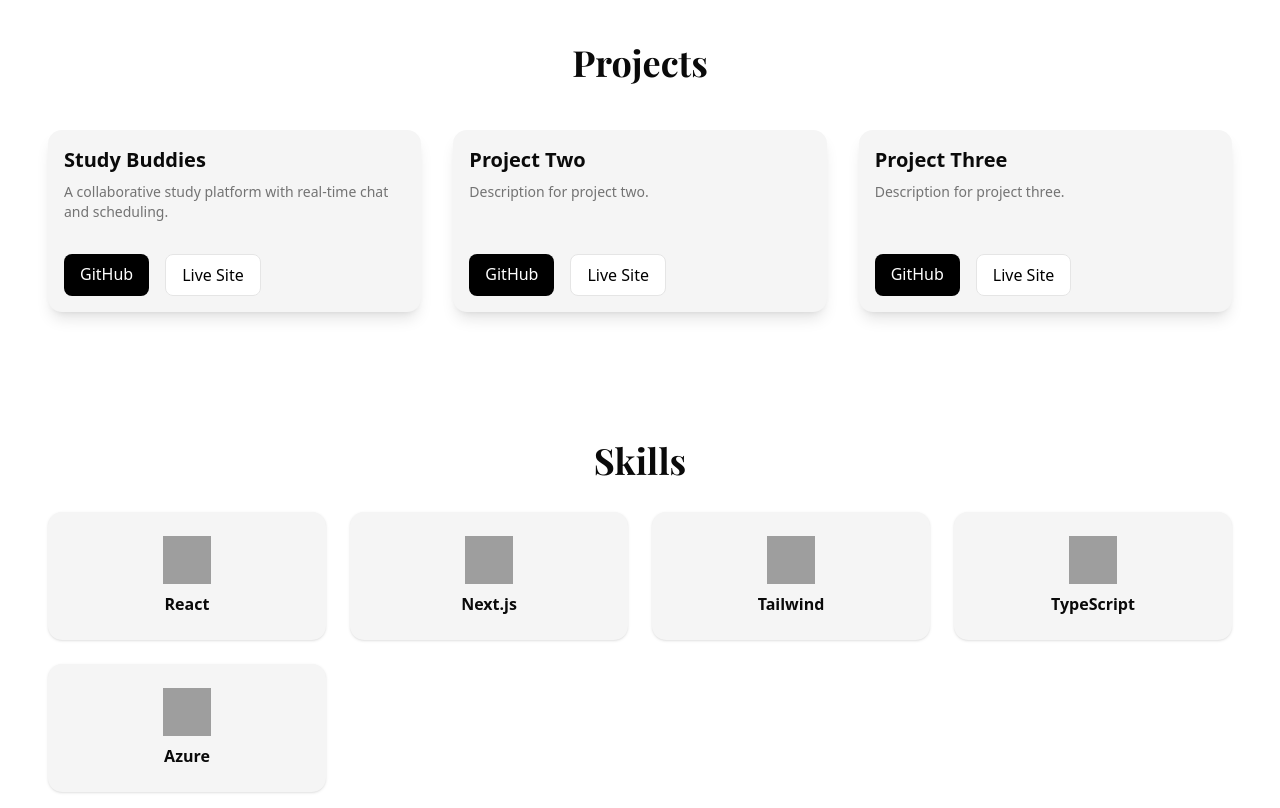
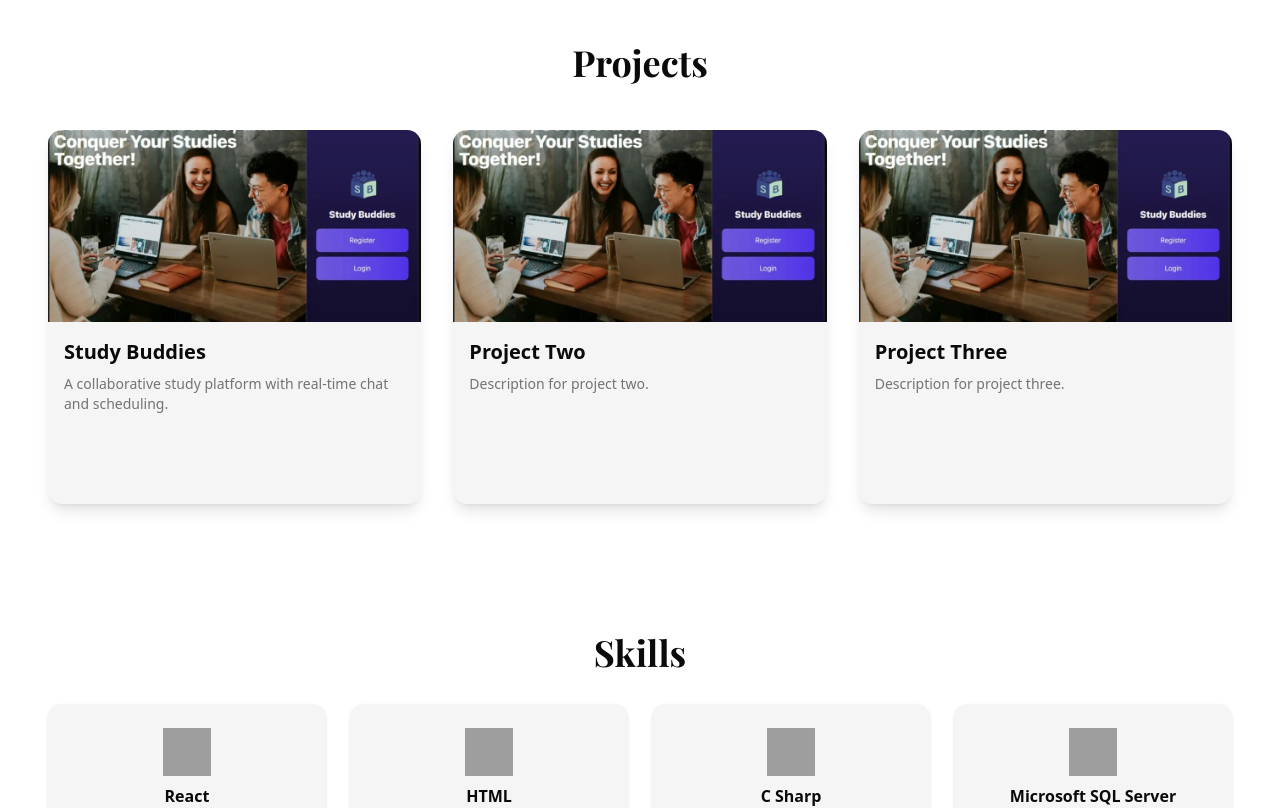
Before and after one commit to davidmonterrosa/dm-portfolio-project, a Next.js app: page / in a window 1280 px wide. Shown: the part 1280-2088 px from the top of the page. Built offline with nearby package versions, Linux system fonts and the light colour scheme; grey boxes are pictures that could not be loaded; a web font is replaced by a local one.

Commit message:
latest changes

```diff
--- a/src/app/page.tsx
+++ b/src/app/page.tsx
@@ -105,18 +105,21 @@ export default function Home() {
             {[
               {
                 title: 'Study Buddies',
+                thumbnail: '/assets/images/StudyBuddiesWebApp.webp',
                 description: 'A collaborative study platform with real-time chat and scheduling.',
-                github: 'https://github.com/your-username/study-buddies',
-                vercel: 'https://study-buddies.vercel.app',
+                github: 'https://github.com/davidmonterrosa/study-buddies-frontend.git',
+                vercel: 'https://study-buddies-frontend-seven.vercel.app/',
               },
               {
                 title: 'Project Two',
+                thumbnail: '/assets/images/StudyBuddiesWebApp.webp',
                 description: 'Description for project two.',
                 github: 'https://github.com/your-username/project-two',
                 vercel: 'https://project-two.vercel.app',
               },
               {
                 title: 'Project Three',
+                thumbnail: '/assets/images/StudyBuddiesWebApp.webp',
                 description: 'Description for project three.',
                 github: 'https://github.com/your-username/project-three',
                 vercel: 'https://project-three.vercel.app',
@@ -126,14 +129,13 @@ export default function Home() {
                 key={index}
                 className="rounded-xl overflow-hidden shadow-lg bg-muted hover:scale-105 transition-transform font-source"
               >
-                {/* Optional image section */}
-                {/* <Image
-          src={`/assets/images/project${index + 1}.jpg`}
-          alt={`${project.title} thumbnail`}
-          width={600}
-          height={400}
-          className="object-cover w-full h-48"
-        /> */}
+                <Image
+                  src={`${project.thumbnail}`}
+                  alt={`${project.title} thumbnail`}
+                  width={600}
+                  height={400}
+                  className="object-cover w-full h-48"
+                />
 
                 <div className="p-4 flex flex-col justify-between h-full space-y-4">
                   <div>
@@ -174,6 +176,9 @@ export default function Home() {
           <div className="grid grid-cols-2 sm:grid-cols-3 md:grid-cols-4 gap-6 text-center">
             {[
               { name: 'React', icon: 'react' },
+              { name: 'HTML', icon: 'html5' },
+              { name: 'C Sharp', icon: 'csharp' },
+              { name: 'Microsoft SQL Server', icon: 'microsoftsqlserver' },
               { name: 'Next.js', icon: 'nextjs' },
               { name: 'Tailwind', icon: 'tailwindcss' },
               { name: 'TypeScript', icon: 'typescript' },
--- a/src/components/NavBarComponent.tsx
+++ b/src/components/NavBarComponent.tsx
@@ -61,17 +61,19 @@ const NavBarComponent = () => {
         <NavigationMenu className={`${sourceSans3.className}`}>
           <NavigationMenuList className="space-x-8">
             <NavigationMenuItem>
-              <NavigationMenuLink className="text-xl">About</NavigationMenuLink>
+              <NavigationMenuLink href="#about" className="text-xl">
+                About
+              </NavigationMenuLink>
             </NavigationMenuItem>
 
             <NavigationMenuItem>
-              <NavigationMenuLink className="text-xl">
+              <NavigationMenuLink href="#projects" className="text-xl">
                 Projects
               </NavigationMenuLink>
             </NavigationMenuItem>
 
             <NavigationMenuItem>
-              <NavigationMenuLink className="text-xl">
+              <NavigationMenuLink href="#skills" className="text-xl">
                 Skills
               </NavigationMenuLink>
             </NavigationMenuItem>
```
Also changed, not shown: public/assets/images/StudyBuddiesWebApp.webp (added).
